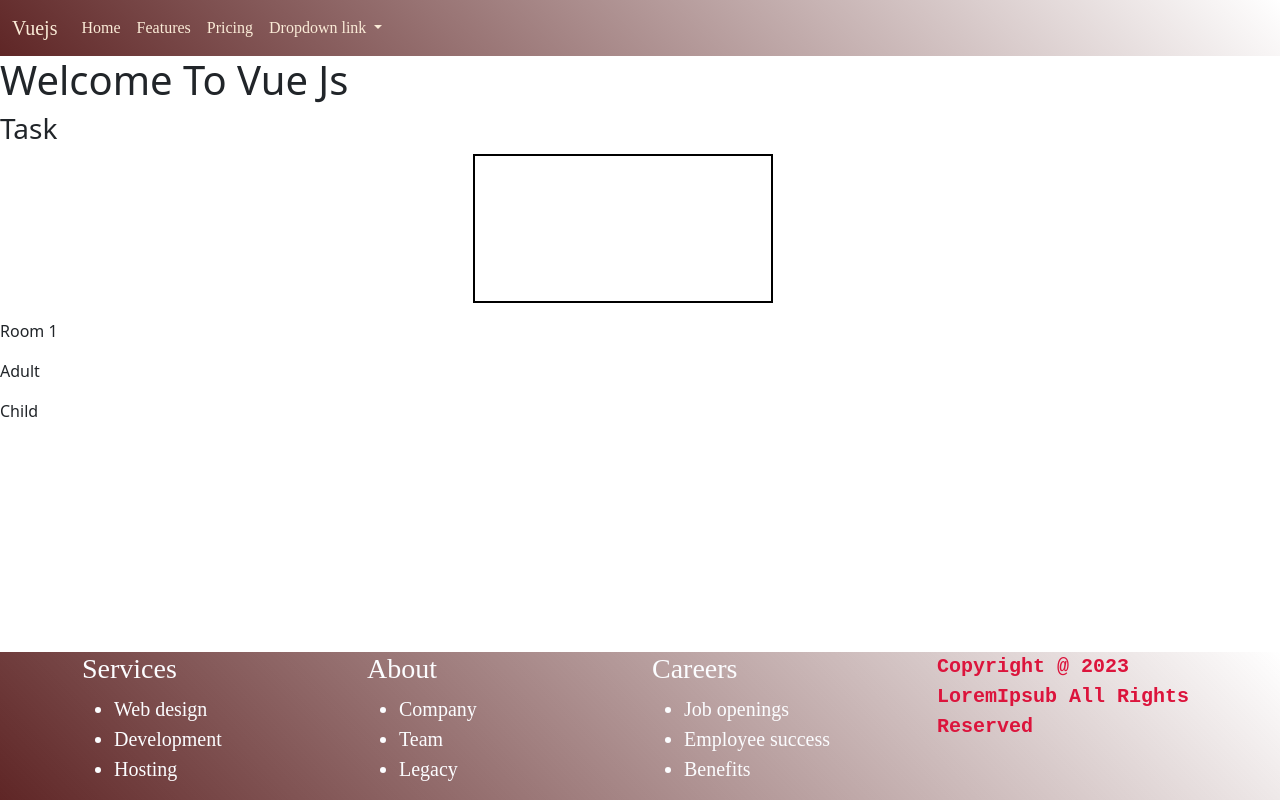
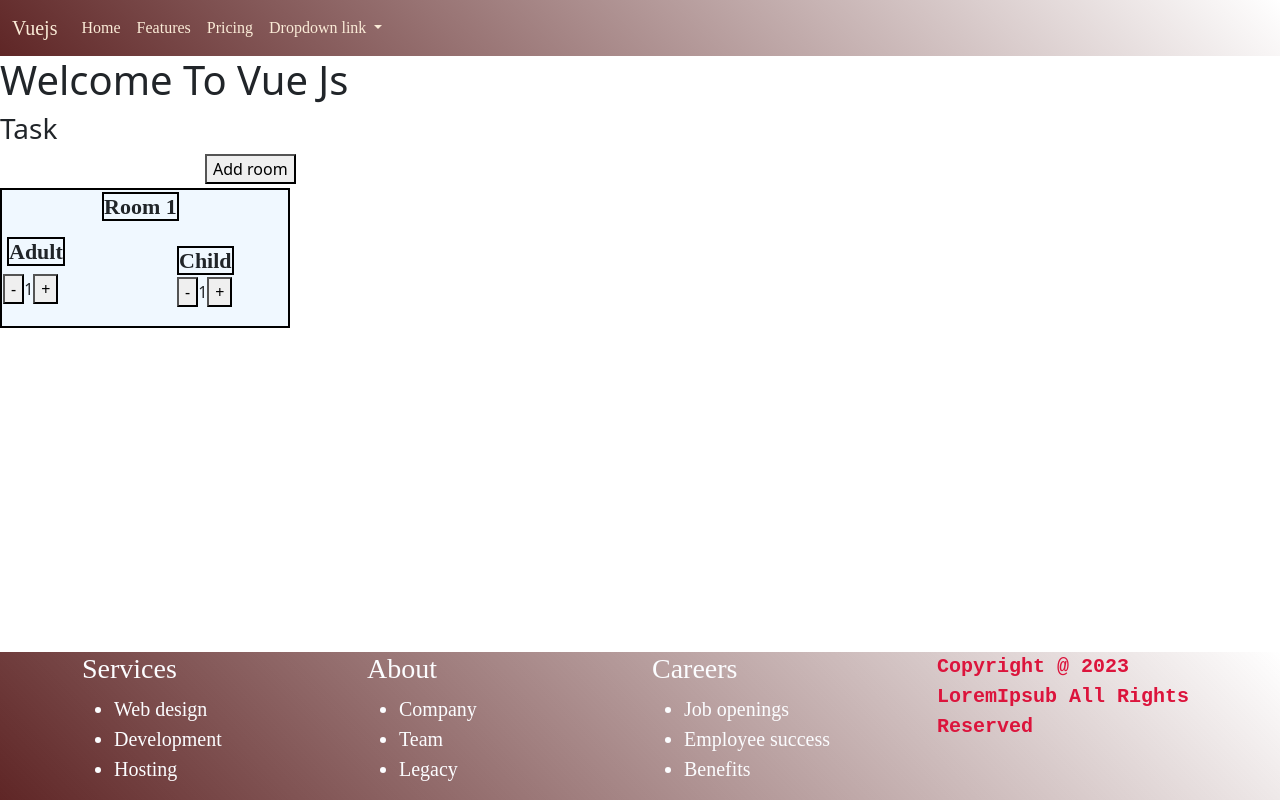
Before and after one commit to shyamporiya/vuejsProject, a Vue app: page / in a window 1280 px wide. Built offline with nearby package versions, Linux system fonts and the light colour scheme.

Commit message:
implement on add design for room ++

```diff
--- a/src/components/V-modelExample.vue
+++ b/src/components/V-modelExample.vue
@@ -1,4 +1,4 @@
-template>
+<template>
   <div>
     <h1>Welcome To Vue Js</h1>
     <h3>Example of Increment Or Decrement</h3>
--- a/src/components/body/Content.vue
+++ b/src/components/body/Content.vue
@@ -2,21 +2,104 @@
   <div>
     <h1>Welcome To Vue Js</h1>
     <h3>Task</h3>
-    <p class="table_room"></p>
-    <p class="room-name">Room 1</p>
-    <p class="room-name">Adult</p>
-    <p class="room-name">Child</p>
+  </div>
+  <div>
+    <button class="add_another_room" @click="add_another_room">Add room</button>
+  </div>
+  <div class="table_room">
+    <span class="room-name">Room 1</span>
+    <div class="adult">
+      <span class="adultName">Adult</span>
+      <div class="add_div">
+        <button @click="adultDecBtn">-</button>
+        <span>{{ adultRoomCount }}</span>
+        <button @click="adultIncBtn">+</button>
+      </div>
+    </div>
+    <div class="add_child_div">
+      <span class="childName">Child</span>
+      <div class="sub_child_div">
+        <button @click="childDecBtn">-</button>
+        <span>{{ childRoomCount }}</span>
+        <button @click="childIncBtn">+</button>
+      </div>
+    </div>
   </div>
 </template>
-<script></script>
+<script>
+export default {
+  name: "App",
+  components: {},
+  data() {
+    return {
+      adultRoomCount: 1,
+      childRoomCount: 1,
+    };
+  },
+  methods: {
+    adultDecBtn() {
+      console.log("dec workd");
+      this.adultRoomCount--;
+    },
+    adultIncBtn() {
+      console.log("dec workd");
+      this.adultRoomCount++;
+    },
+    childDecBtn() {
+      console.log("dec workd");
+      this.childRoomCount--;
+    },
+    childIncBtn() {
+      console.log("dec workd");
+      this.childRoomCount++;
+    },
+  },
+};
+</script>
 
 <style scoped>
 .table_room {
-  height: 149px;
-  width: 300px;
   border: 2px solid black;
-  margin-left: 473px;
+  /* margin-left: 473px; */
+  height: 140px;
+  width: 290px;
+  background-color: aliceblue;
 }
 .room-name {
+  margin-left: 100px;
+  font-size: 22px;
+  font-weight: 700;
+  font-family: fangsong;
+  border: 2px solid black;
+}
+.adult {
+  margin-left: 5px;
+  /* border: 2px solid black; */
+  margin-right: 22px;
+  margin-top: 12px;
+}
+.add_div {
+  margin-left: -4px;
+  margin-top: 6px;
+}
+.add_child_div {
+  margin-left: 175px;
+  margin-top: -60px;
+}
+.adultName {
+  font-size: 22px;
+  font-weight: 700;
+  font-family: fangsong;
+  border: 2px solid black;
+}
+.childName {
+  font-size: 22px;
+  font-weight: 700;
+  font-family: fangsong;
+  border: 2px solid black;
+}
+.add_another_room {
+  margin-left: 205px;
+  margin-bottom: 4px;
 }
 </style>
```
